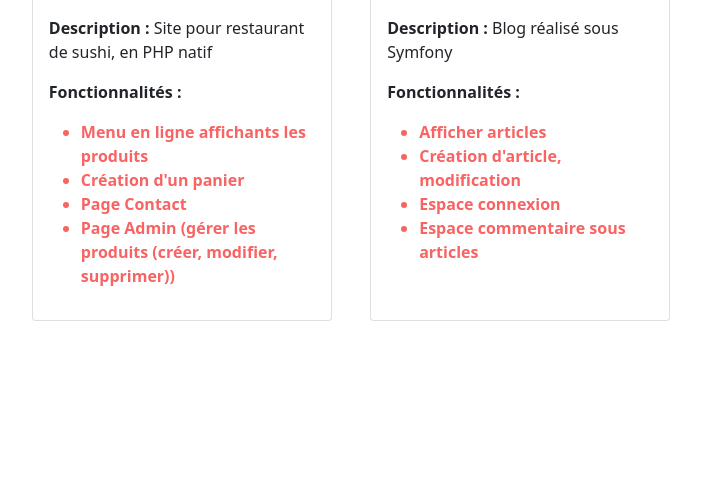
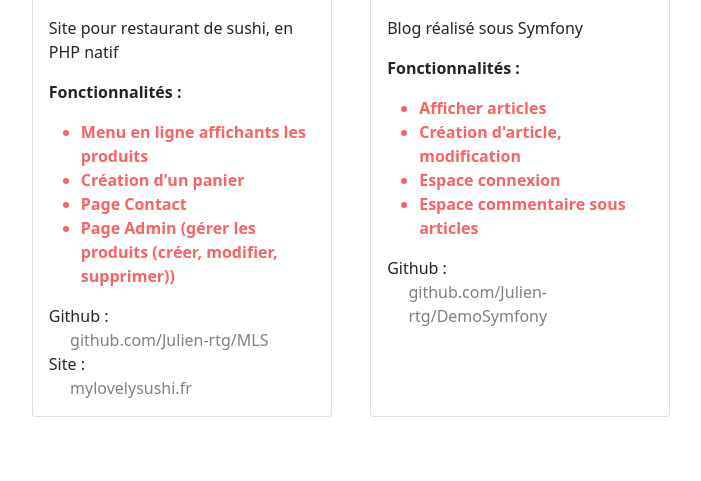
Before and after one commit to Julien-rtg/Personnal-website, a PHP site: template templates/realisations.php in a window 1280 px wide. Shown: the part 964-1445 px from the top of the page, without its empty margins (289-990 px from the left). Before the commit the page ends 1285 px from the top, so only its background shows below. Run offline with PHP 8.4, Linux system fonts and the light colour scheme; the template is opened without the code that fills it, so the values that code supplies are empty; some libraries are stand-ins or nearby versions.

Commit message:
css on realisations

```diff
--- a/style/style.css
+++ b/style/style.css
@@ -137,7 +137,16 @@ button {
     margin-left: 1.5%;
     margin-right: 1.5%;
 }
-
+.linkRealisations{
+    margin-bottom: 0%;
+}
+.blocLinkA{
+    margin-left: 8%;
+}
+.linkA{
+    text-decoration: none;
+    color: grey;
+}
 .card img{
 
     height: 400px;
@@ -393,12 +402,10 @@ h3 {
     }
 
     .titre h1 {
-        font-size: 23px;
+        font-size: 30px;
     }
 
-    .titre h2 {
-        font-size: 17px;
-    }
+
 
     .blocLeft {
         border-radius: 3%;
--- a/templates/realisations.php
+++ b/templates/realisations.php
@@ -16,12 +16,11 @@
 <div class="botContainer">
 
     <div class="listRealisations firstBlocMargin">
+
         <div class="card  botPage">
             <img src="img\imgMLS\pageAccueil1.png" class="card-img-top">
             <div class="card-body">
-                <p class="card-text">
-                    <strong>Description :</strong>  Site pour restaurant de sushi, en PHP natif
-                </p>
+                <p class="card-text"> Site pour restaurant de sushi, en PHP natif </p>
                 <p class="card-text">
                     <strong>Fonctionnalités :</strong>
                     <ul>
@@ -33,15 +32,21 @@
                         </span>
                     </ul>
                 </p>
+                <p class="card-text linkRealisations">Github :</p>
+                <div class="blocLinkA">
+                    <a href="https://github.com/Julien-rtg/MLS" class="card-text linkA" target="_blank">github.com/Julien-rtg/MLS</a>
+                </div>
+                <p class="card-text linkRealisations">Site :</p>
+                <div class="blocLinkA">
+                    <a href="https://mylovelysushi.fr/" class="card-text linkA" target="_blank">mylovelysushi.fr</a>
+                </div>
             </div>
         </div>
 
         <div class="card  botPage">
             <img src="img\firstProjectSymfony.png" class="card-img-top">
             <div class="card-body">
-                <p class="card-text">
-                    <strong>Description :</strong>  Blog réalisé sous Symfony
-                </p>
+                <p class="card-text"> Blog réalisé sous Symfony </p>
                 <p class="card-text">
                     <strong>Fonctionnalités :</strong>
                     <ul>
@@ -53,6 +58,10 @@
                         </span>
                     </ul>
                 </p>
+                <p class="card-text linkRealisations">Github :</p>
+                <div class="blocLinkA">
+                    <a href="https://github.com/Julien-rtg/DemoSymfony" class="card-text linkA" target="_blank">github.com/Julien-rtg/DemoSymfony</a>
+                </div>
             </div>
         </div>
 
```
